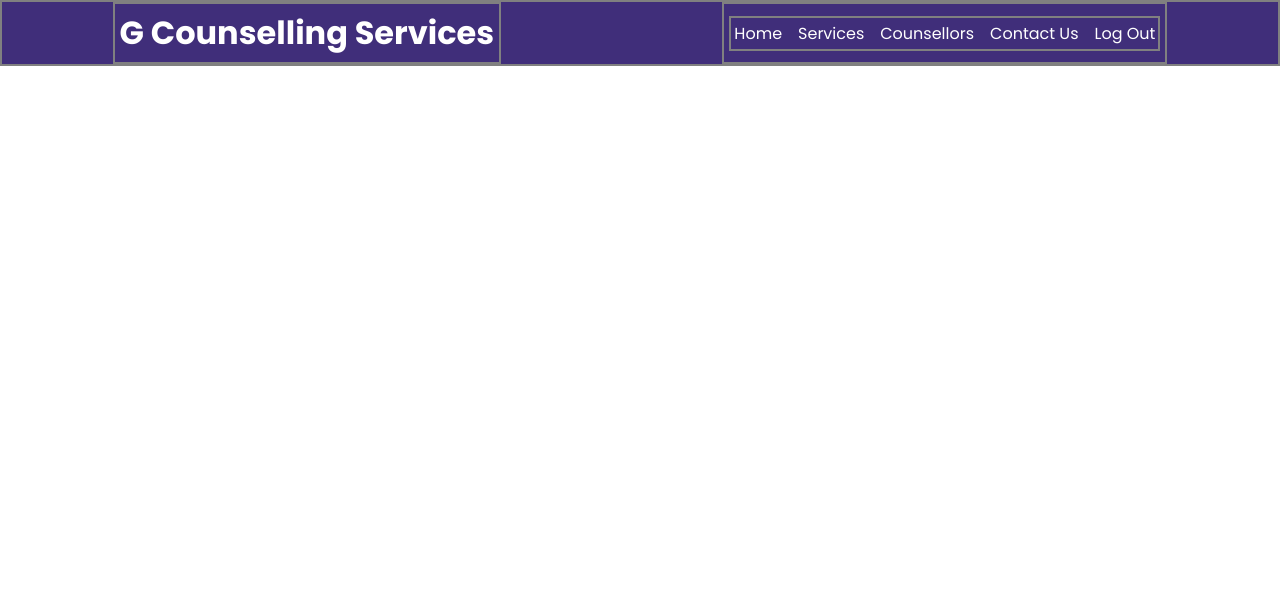
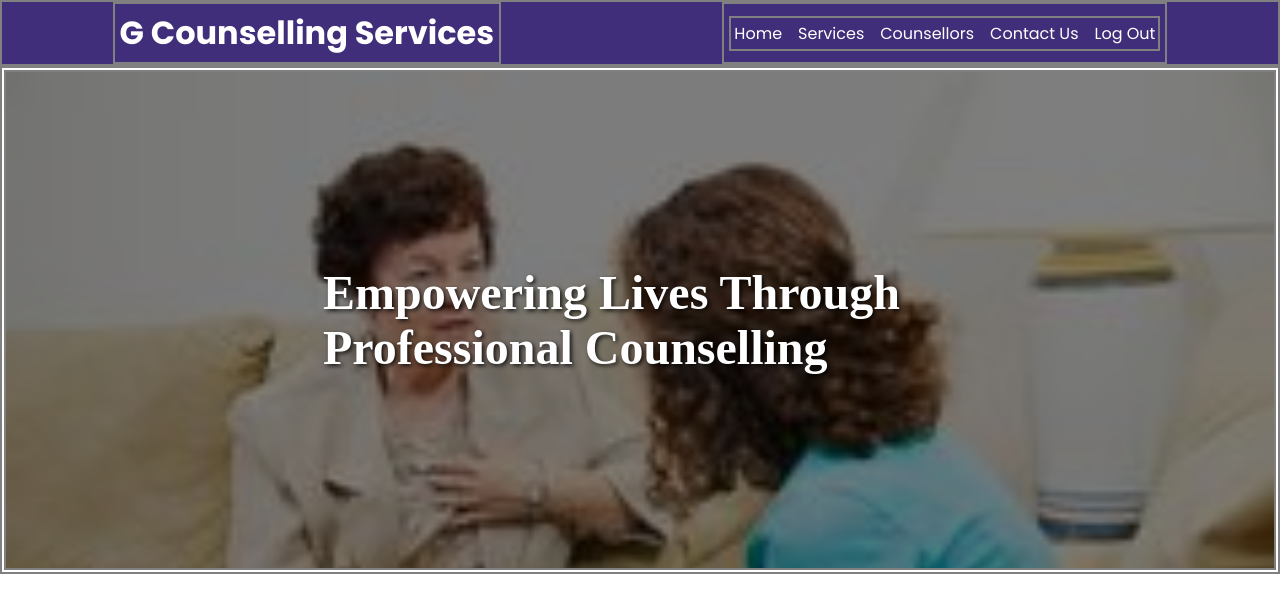
Before and after one commit to njugus/G-Counselling-Services, a React (Vite) app in the folder client/: page / in a window 1280 px wide. Shown: the top 612 px of the page. Built offline with nearby package versions, Linux system fonts and the light colour scheme.

Commit message:
added the hero image and text

```diff
--- a/client/src/App.jsx
+++ b/client/src/App.jsx
@@ -1,8 +1,9 @@
-
+import Home from './Page/Home/Home';
 import Sign from './Sign Up/Sign';
 function App() {
   return (
     <>
+    <Home/>
     </>
   );
 }
--- /dev/null
+++ b/client/src/Page/Home/Hero.css
@@ -0,0 +1,41 @@
+.hero-section{
+    width: 100%;
+    border: 2px solid gray;
+    height: auto;
+    position: relative;
+    padding: 2px;
+}
+
+.hero-image-wrapper{
+    border: 2px solid gray;
+    position: relative;
+    width: 100%;
+    max-height: 500px;
+    overflow: hidden;
+
+}
+.heroImg{
+    width: 100%;
+    height: auto;
+    display: block;
+    object-fit: cover;
+
+}
+.text-overlay{
+    position: absolute;
+    top: 50%;
+    left: 50%;
+    transform: translate(-50%, -50%);
+    color: white;
+    font-size: 2em;
+    text-shadow: 2px 2px 4px rgba(0, 0, 0, 0.8);
+    padding: 2px;
+}
+.image-overlay{
+    position: absolute;
+    top: 0;
+    left: 0;
+    width: 100%;
+    height: 100%;
+    background-color: rgba(0, 0, 0, 0.5);
+}
--- /dev/null
+++ b/client/src/Page/Home/Hero.jsx
@@ -0,0 +1,20 @@
+import heroImage from '../../assets/heroimage.jpg'
+import './Hero.css';
+import React from 'react';
+
+
+export function Hero() {
+    return (
+        <>
+        <section className="hero-section">
+            <div className="hero-image-wrapper">
+            <div className="image-overlay"></div>
+            <img  src={heroImage} className="heroImg" alt="hero Image"/>
+            </div>
+            <div className="text-overlay">
+            <h2 className="catchyphrase">Empowering Lives Through Professional Counselling</h2>
+            </div>
+        </section>
+        </>
+    )
+}
--- a/client/src/Page/Home/Home.jsx
+++ b/client/src/Page/Home/Home.jsx
@@ -0,0 +1,12 @@
+import './Home.css';
+import { Hero } from './Hero';
+
+function Home () {
+    return(
+        <>
+        <Hero />
+        </>
+    )
+}
+
+export default Home;
```
Also changed, not shown: client/src/assets/heroimage.jpg (added).
